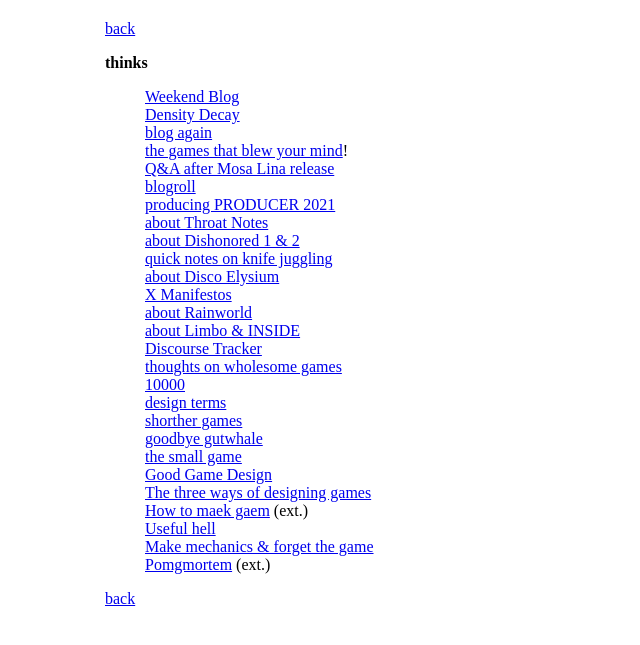
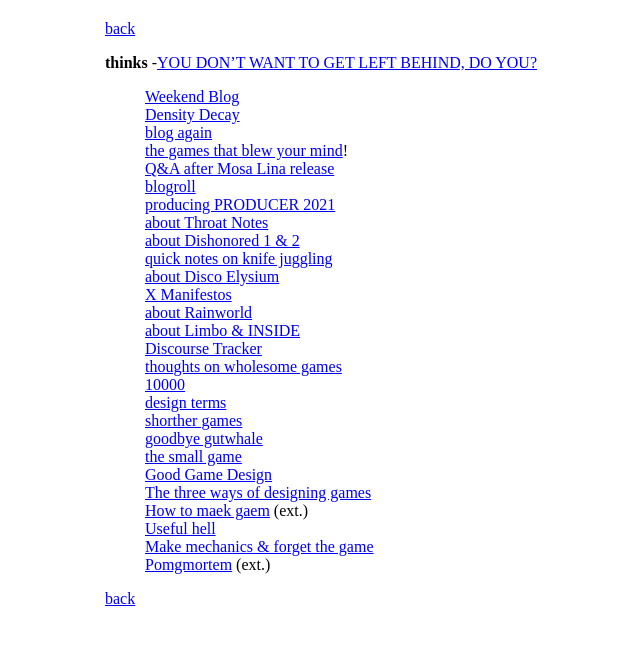
Before and after one commit to stuffedwombat/stuffedwombat.github.io, a Jekyll site: the page built from thinking.md, in a window 1280 px wide. Shown: the top 645 px of the page, without its empty margins (219-859 px from the left). Built offline with Jekyll 4.4.1, drawn with Linux system fonts in a browser that asks for light colours; our own code applies the rules of GitHub Pages for plain Markdown files; comment, search, counter and statistics services are not loaded.

Commit message:
Update thinking.md

```diff
--- a/thinking.md
+++ b/thinking.md
@@ -1,6 +1,7 @@
 [back](index)
 
 **thinks**
+-[YOU DON'T WANT TO GET LEFT BEHIND, DO YOU?](you_dont_want_to_get_left_behind_do_you)
 - [Weekend Blog](weekendblog)
 - [Density Decay](density_decay)
 - [blog again](blogagain)
```
